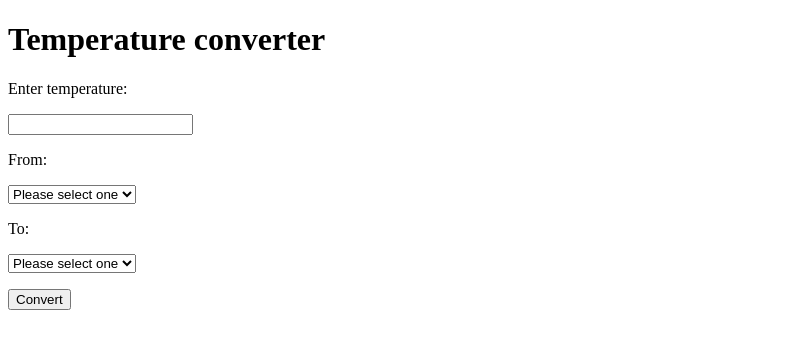
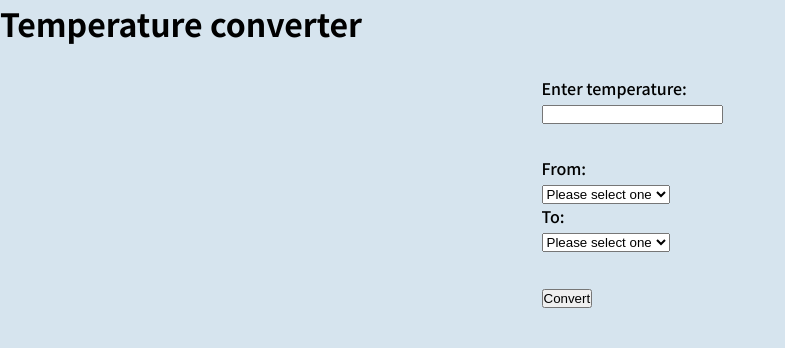
Before and after one commit to AnaScuturici/temperature-converter, a Vue app: page / in a window 1280 px wide. Shown: the top 348 px of the page, without its empty margins (0-785 px from the left). Built offline with nearby package versions, Linux system fonts and the light colour scheme.

Commit message:
add style for app component

```diff
--- a/src/App.vue
+++ b/src/App.vue
@@ -1,10 +1,16 @@
 <template>
+  <Header title="Temperature converter" />
   <div class="container">
-    <Header title="Temperature converter"/>
-    <Input title="temperature" v-model:temperature="temperature"/>
-    <Selections :options="['°C', '°F']"  v-model:fromUnit="fromUnit" v-model:toUnit="toUnit" />
-    <Output v-model:output="output"/>
-    <Button text="Convert" @handle-convert="handleConvert"/>
+    <div class="form">
+      <Input title="temperature" v-model:temperature="temperature" />
+      <Selections
+        :options="['°C', '°F']"
+        v-model:fromUnit="fromUnit"
+        v-model:toUnit="toUnit"
+      />
+      <Button text="Convert" @handle-convert="handleConvert" />
+    </div>
+    <Output v-model:output="output" />
   </div>
 </template>
 
@@ -22,7 +28,7 @@ export default {
     Input,
     Selections,
     Output,
-    Button
+    Button,
   },
   data() {
     return {
@@ -30,26 +36,57 @@ export default {
       fromUnit: "",
       toUnit: "",
       output: "",
-    }
+    };
   },
   methods: {
     handleConvert() {
       let result;
-      if(this.fromUnit === "°C" && this.toUnit === "°F") {
-        result = parseFloat(Math.round((this.temperature * 9/5) + 32));
+      if (this.fromUnit === "°C" && this.toUnit === "°F") {
+        result = parseFloat(Math.round((this.temperature * 9) / 5 + 32));
         this.output = `${this.temperature} ${this.fromUnit} = ${result} ${this.toUnit}`;
-      } else if(this.fromUnit === "°F" && this.toUnit === "°C") {
-        result = parseFloat(Math.round((this.temperature - 32) * 5/9));
+      } else if (this.fromUnit === "°F" && this.toUnit === "°C") {
+        result = parseFloat(Math.round(((this.temperature - 32) * 5) / 9));
         this.output = `${this.temperature} ${this.fromUnit} = ${result} ${this.toUnit}`;
-      } else if(this.temperature === "") {
+      } else if (this.temperature === "") {
         this.output = "Please enter temperature";
       } else {
         this.output = "Please select a unit of conversion";
       }
-    }
-  }
+    },
+  },
 };
 </script>
 
 <style>
+@import url("https://fonts.googleapis.com/css2?family=Noto+Sans+JP:wght@300;500;700&display=swap");
+
+*,
+*::before,
+*::after {
+  box-sizing: border-box;
+  margin: 0;
+  padding: 0;
+}
+
+body {
+  margin: 0 auto;
+  font-family: "Noto Sans JP", sans-serif;
+  background: #d6e4ee;
+}
+
+.container {
+  display: flex;
+  gap: 1em;
+  flex-wrap: wrap;
+  justify-content: center;
+  padding: 30px 0;
+}
+
+.form {
+  padding: 0 1em;
+}
+
+.form > * + * {
+  margin-top: 2rem;
+}
 </style>
```
